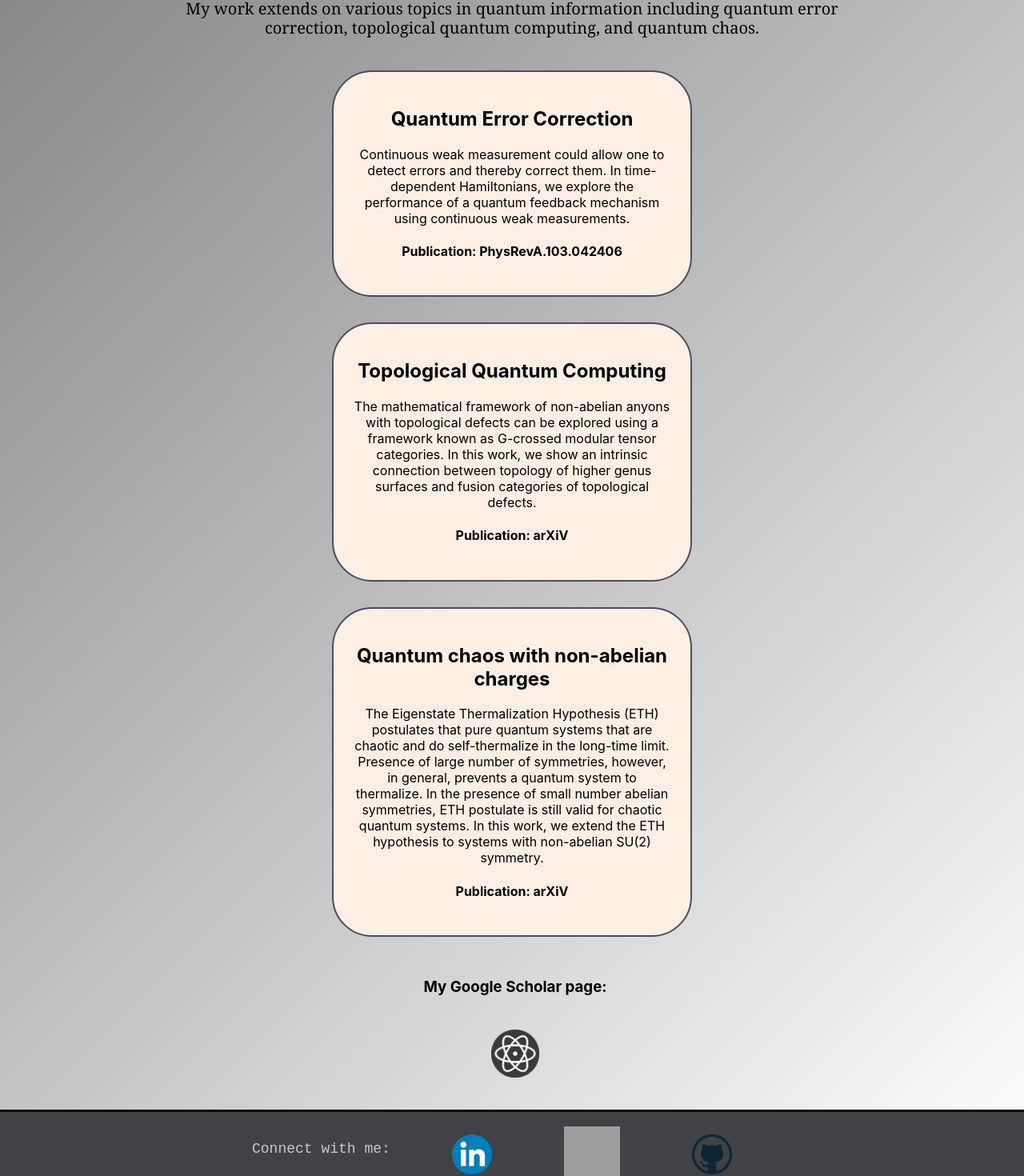
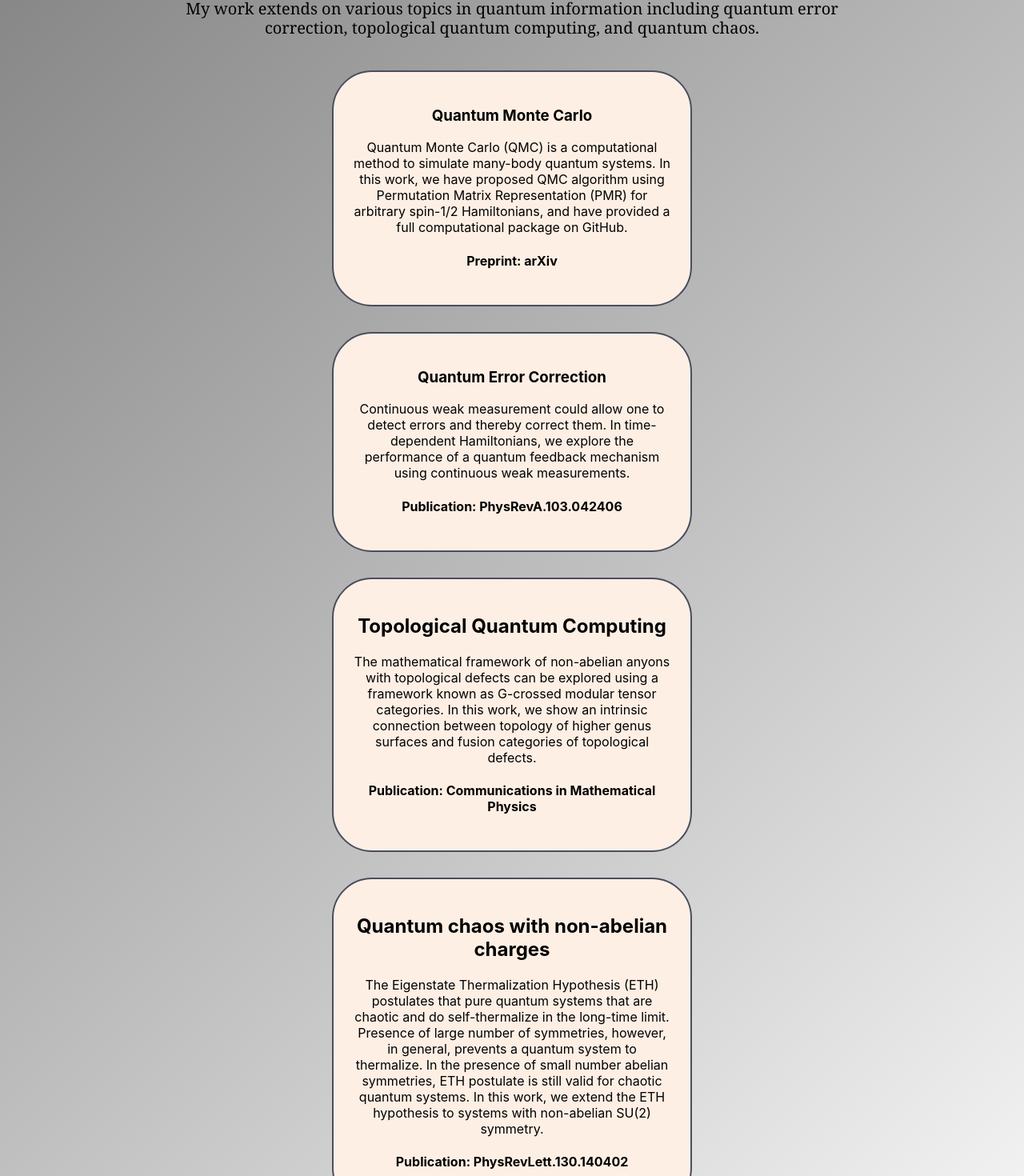
Before and after one commit to armanxbabakhani/ArmanWeb, a Next.js app: page /projects in a window 1280 px wide. Shown: the part 267-1737 px from the top of the page at 80% size. Built offline with nearby package versions, Linux system fonts and the light colour scheme; grey boxes are pictures that could not be loaded.

Commit message:
updated the profile and the projexts page

```diff
--- a/pages/_app.js
+++ b/pages/_app.js
@@ -10,7 +10,7 @@ function MyApp({ Component, pageProps }) {
         <Head>
             <title>Arman Babakhani</title>
             <meta name="personal website" content="Projects and Tutoring, initial-scale=1.0" />
-            <link rel="icon" href="/Armanlogo.png" />
+            <link rel="icon" href="/Armanlogo.png"/>
         </Head>
         <Script async src="https://www.googletagmanager.com/gtag/js?id=AW-11087720521"></Script>
         <Script id="google-analytics">
--- a/pages/projects.js
+++ b/pages/projects.js
@@ -15,7 +15,15 @@ export default function Projects() {
                 </div>
                 <div className={styles.grid}>
                     <div className={styles.roundbox}>
-                        <h2>Quantum Error Correction</h2>
+                        <h3>Quantum Monte Carlo</h3>
+                        <p> Quantum Monte Carlo (QMC) is a computational method to simulate many-body quantum systems. In this work, we have proposed QMC algorithm using Permutation Matrix Representation (PMR) for arbitrary spin-1/2 Hamiltonians, and have provided a full computational package on GitHub.
+                            {' '}
+                            <h4> Preprint: <a href="https://arxiv.org/abs/2307.06503" > arXiv </a> </h4>
+                        </p>
+                    </div>
+
+                    <div className={styles.roundbox}>
+                        <h3>Quantum Error Correction</h3>
                         <p> Continuous weak measurement could allow one to detect errors and thereby correct them.
                             In time-dependent Hamiltonians, we explore the performance of a quantum feedback mechanism using continuous weak measurements.
                             {' '}
@@ -28,7 +36,7 @@ export default function Projects() {
                         <p> The mathematical framework of non-abelian anyons with topological defects can be explored using a framework known as G-crossed modular tensor categories. In this work, we show
                             an intrinsic connection between topology of higher genus surfaces and fusion categories of topological defects.
                             {' '}
-                            <h4> Publication: <a href="https://arxiv.org/abs/2210.14943" > arXiV </a> </h4>
+                            <h4> Publication: <a href="https://link.springer.com/article/10.1007/s00220-023-04789-4" > Communications in Mathematical Physics </a> </h4>
                         </p>
                     </div>
 
@@ -37,15 +45,15 @@ export default function Projects() {
                         <p> The Eigenstate Thermalization Hypothesis (ETH) postulates that pure quantum systems that are chaotic and do self-thermalize in the long-time limit. Presence of large number of symmetries, however, in general, prevents a quantum system to
                             thermalize. In the presence of small number abelian symmetries, ETH postulate is still valid for chaotic quantum systems. In this work, we extend the ETH hypothesis to systems with non-abelian SU(2) symmetry.
                             {' '}
-                            <h4> Publication: <a href="https://arxiv.org/abs/2206.05310" > arXiV </a> </h4>
+                            <h4> Publication: <a href="https://journals.aps.org/prl/abstract/10.1103/PhysRevLett.130.140402" > PhysRevLett.130.140402 </a> </h4>
                         </p>
                     </div>
                 </div>
                 <div className={styles.logo}>
-                        <h3> My Google Scholar page: </h3>
-                        <a href="https://scholar.google.com/citations?user=JEa4EDAAAAAJ&hl=en">
-                        <Image src="/googsch_logo.png" alt="googsch" width="60px" height="60px" />
-                        </a>
+                    <h3> My Google Scholar page: </h3>
+                    <a href="https://scholar.google.com/citations?user=JEa4EDAAAAAJ&hl=en">
+                        <Image src="/googsch_logo.png" alt="googsch" width="75px" height="75px" />
+                    </a>
                 </div>
             </main>
         </div>
```
